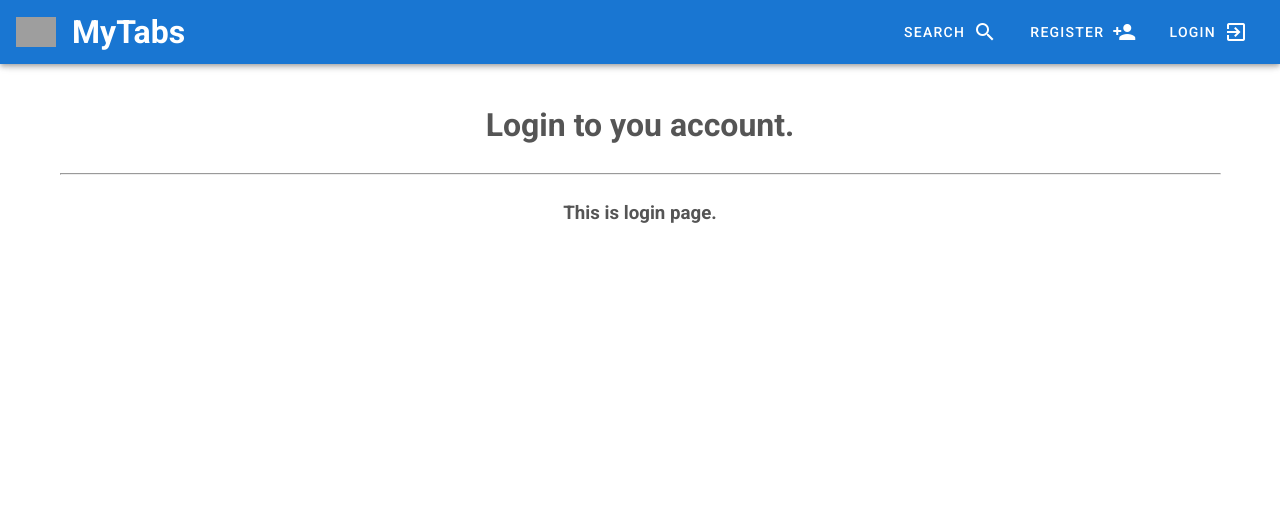
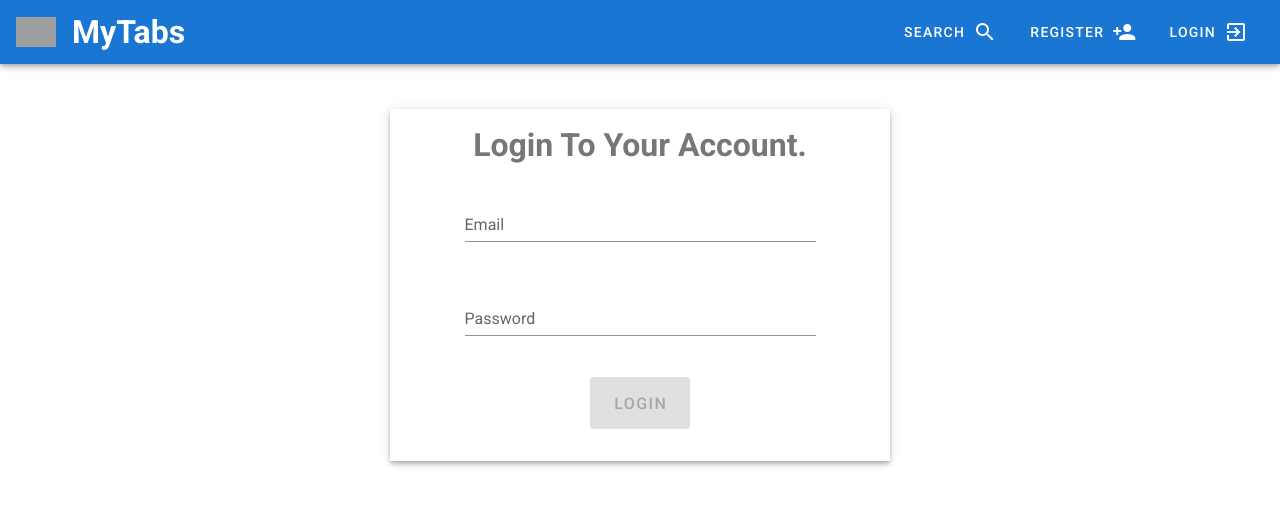
Before and after one commit to bartoszkruba/MyTabs, a Vue app in the folder frontend/: page /login in a window 1280 px wide. Shown: the top 506 px of the page. Built offline with nearby package versions, Linux system fonts and the light colour scheme; grey boxes are pictures that could not be loaded.

Commit message:
Login component done (methods outside components not implemented yet).

```diff
--- a/frontend/src/App.vue
+++ b/frontend/src/App.vue
@@ -1,5 +1,5 @@
 <template>
-    <v-app>
+    <v-app class="application">
         <v-app-bar app color="primary" dark class="navbar">
             <div class="d-flex align-center">
                 <router-link to="/">
@@ -117,7 +117,7 @@
 
 <style scoped>
     .darkText {
-        color: #555;
+        color: #777;
     }
 
     .websiteContent {
--- a/frontend/src/util/api.ts
+++ b/frontend/src/util/api.ts
@@ -8,6 +8,10 @@ export const createNewUser = (username: string, email: string, password: string)
     return client.post("users", {username, email, password})
 }
 
+export const login = (email: string, password: string) => {
+    return client.post("users/register", {email, password})
+}
+
 export const getUserById = async (id: number) => {
-    return null;
+    return null
 }
--- /dev/null
+++ b/frontend/src/util/functions.ts
@@ -0,0 +1,12 @@
+import Role from "@/models/Role"
+
+export const stringToRole = (value: string): Role => {
+    switch (value.toLowerCase()) {
+        case "basic":
+            return Role.BASIC;
+        case "admin":
+            return Role.ADMIN;
+        default:
+            throw new Error("Invalid value: " + value);
+    }
+}
--- a/frontend/src/views/Login.vue
+++ b/frontend/src/views/Login.vue
@@ -1,27 +1,80 @@
 <template>
-    <v-container class="darkText">
+    <v-form class="darkText mt-5 loginForm" ref="form" v-model="valid">
+        <LoadingPopup v-if="loading"/>
+        <v-container class="elevation-4" style="max-width: 500px">
             <v-row>
-            <v-col><h1 class="text-center">Login to you account.</h1></v-col>
+                <v-col><h1 class="text-center">Login To Your Account.</h1></v-col>
             </v-row>
-        <v-row>
-            <v-col>
-                <hr>
+            <v-row justify="center" v-show="error">
+                <v-col cols="12" md="9">
+                    <v-alert text type="error">{{error}}</v-alert>
                 </v-col>
             </v-row>
-        <v-row>
-            <v-col>
-                <h3 class="text-center">This is login page.</h3>
+            <v-row justify="center">
+                <v-col cols="12" md="9">
+                    <v-text-field v-model="email" :rules="emailRules" label="Email" required/>
                 </v-col>
             </v-row>
+            <v-row justify="center">
+                <v-col cols="12" md="9">
+                    <v-text-field type="password" v-model="password" :rules="passwordRules" label="Password" required/>
+                </v-col>
+            </v-row>
+            <v-row class="mt-5 mb-5" justify="center">
+                <v-btn :disabled="!valid" x-large color="primary" v-on:click="login">Login</v-btn>
+            </v-row>
         </v-container>
+    </v-form>
 </template>
 
 <script lang="ts">
-    import Vue from 'vue'
-    import Component from 'vue-class-component'
+    import {Vue, Component} from 'vue-property-decorator'
+    import LoadingPopup from "@/components/LoadingPopup.vue"
+    import {login} from "@/util/api"
+    import User from "@/models/User"
+    import {stringToRole} from "@/util/functions"
+    import {saveUserInCookies} from "@/util/cookies"
 
-    @Component({components: {}, name: "Login"})
+    @Component({components: {LoadingPopup}, name: "Login"})
     export default class Login extends Vue {
+        private valid = false
+        private email = ""
+        private password = ""
 
+        private error = ""
+        private loading = false
+
+        private emailRules = [
+            v => !!v || "Field is required",
+            v => /.+@.+\..+/.test(v) || "Invalid email",
+        ]
+        private passwordRules = [v => !!v || "Field is required"]
+
+        private async login() {
+            try {
+                this.loading = true;
+                const response = await login(this.email, this.password);
+                const user = new User(response.data.id, response.data.token, response.data.username,
+                    stringToRole(response.data.role));
+                saveUserInCookies(user);
+                this.$store.commit("setUser", user);
+                this.loading = false;
+                await this.$router.push("/");
+            } catch (e) {
+                if (e.response && e.response.status && e.response.status >= 400 && e.response.status < 500)
+                    this.error = "Invalid email or password."
+                else this.error = "Oops, something went wrong. Try again."
+                this.loading = false;
             }
+        }
+    }
+
 </script>
+
+<style scoped>
+    @media (max-width: 760px) {
+        .loginForm {
+            margin: 0 !important;
+        }
+    }
+</style>
--- a/frontend/src/views/Register.vue
+++ b/frontend/src/views/Register.vue
@@ -80,10 +80,11 @@
             try {
                 this.loading = true;
                 await createNewUser(this.username, this.email, this.password);
+                this.loading = false;
                 await this.$router.push("login");
             } catch (e) {
-                if (e.response && e.response.status >= 400 && e.response.status < 500 && e.response.data &&
-                    e.response.data.error) {
+                if (e.response && e.response.status && e.response.status >= 400 && e.response.status < 500 &&
+                    e.response.data && e.response.data.error) {
                     this.error = e.response.data.error;
                 } else this.error = "Oops, something went wrong. Try again.";
                 this.loading = false;
```
Lines whose indentation alone changed are shown as unchanged.
